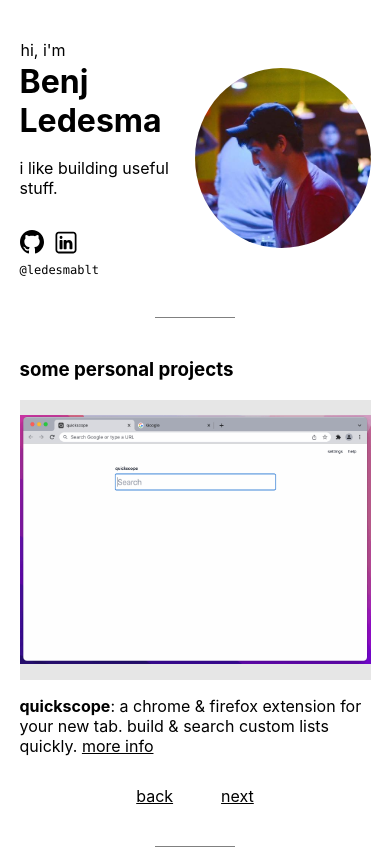
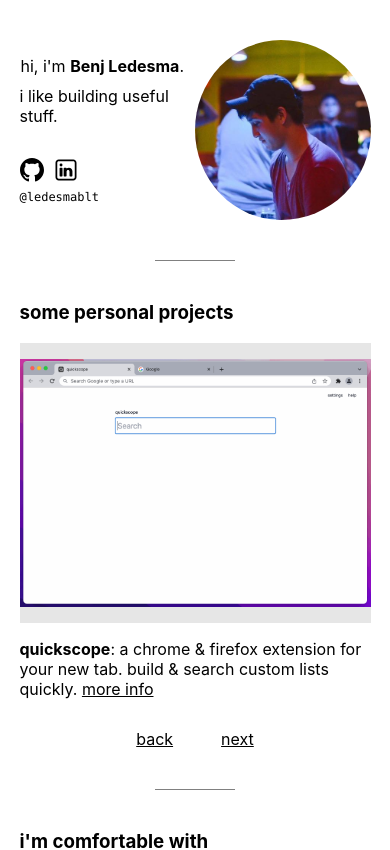
Before and after one commit to ledesmablt/coffee-catalog, a Next.js app: page / in a window 390 px wide. Shown: the top 850 px of the page. Built offline with nearby package versions, Linux system fonts and the light colour scheme.

Commit message:
Fix hero responsiveness

```diff
--- a/pages/index.tsx
+++ b/pages/index.tsx
@@ -4,7 +4,7 @@ import Head from 'next/head'
 import Image from 'next/image'
 import { useState } from 'react'
 
-const mq = [0, 640, 900].map((bp) => `@media (min-width: ${bp}px)`)
+const mq = [440, 640, 900].map((bp) => `@media (min-width: ${bp}px)`)
 
 interface Project {
   imageUrl: string
@@ -145,6 +145,19 @@ const SectionHeader = styled('h3')({
   marginTop: 0
 })
 
+const BoxHideSmall = styled('div')({
+  display: 'none',
+  [mq[0]]: {
+    display: 'inherit'
+  }
+})
+
+const BoxShowSmall = styled('div')({
+  [mq[0]]: {
+    display: 'none'
+  }
+})
+
 const Home: NextPage = () => {
   const [projectIndex, setProjectIndex] = useState(0)
 
@@ -171,11 +184,24 @@ const Home: NextPage = () => {
               }}
             >
               <div>
-                <p style={{ margin: 0, marginLeft: 1 }}>{"hi, i'm"}</p>
-                <h1 style={{ margin: 0, marginTop: 2 }}>Benj Ledesma</h1>
-                <p style={{ margin: 0, marginTop: 18 }}>
-                  i like building useful stuff.
-                </p>
+                <BoxHideSmall>
+                  <p style={{ margin: 0, marginLeft: 1 }}>{"hi, i'm"}</p>
+                  <h1 style={{ margin: 0, marginTop: 2, marginBottom: 18 }}>
+                    Benj Ledesma
+                  </h1>
+                </BoxHideSmall>
+                <BoxShowSmall>
+                  <p
+                    style={{
+                      margin: 0,
+                      marginLeft: 1,
+                      marginBottom: 10
+                    }}
+                  >
+                    {"hi, i'm"} <b>Benj Ledesma</b>.
+                  </p>
+                </BoxShowSmall>
+                <p style={{ margin: 0 }}>i like building useful stuff.</p>
 
                 <div
                   style={{
```
